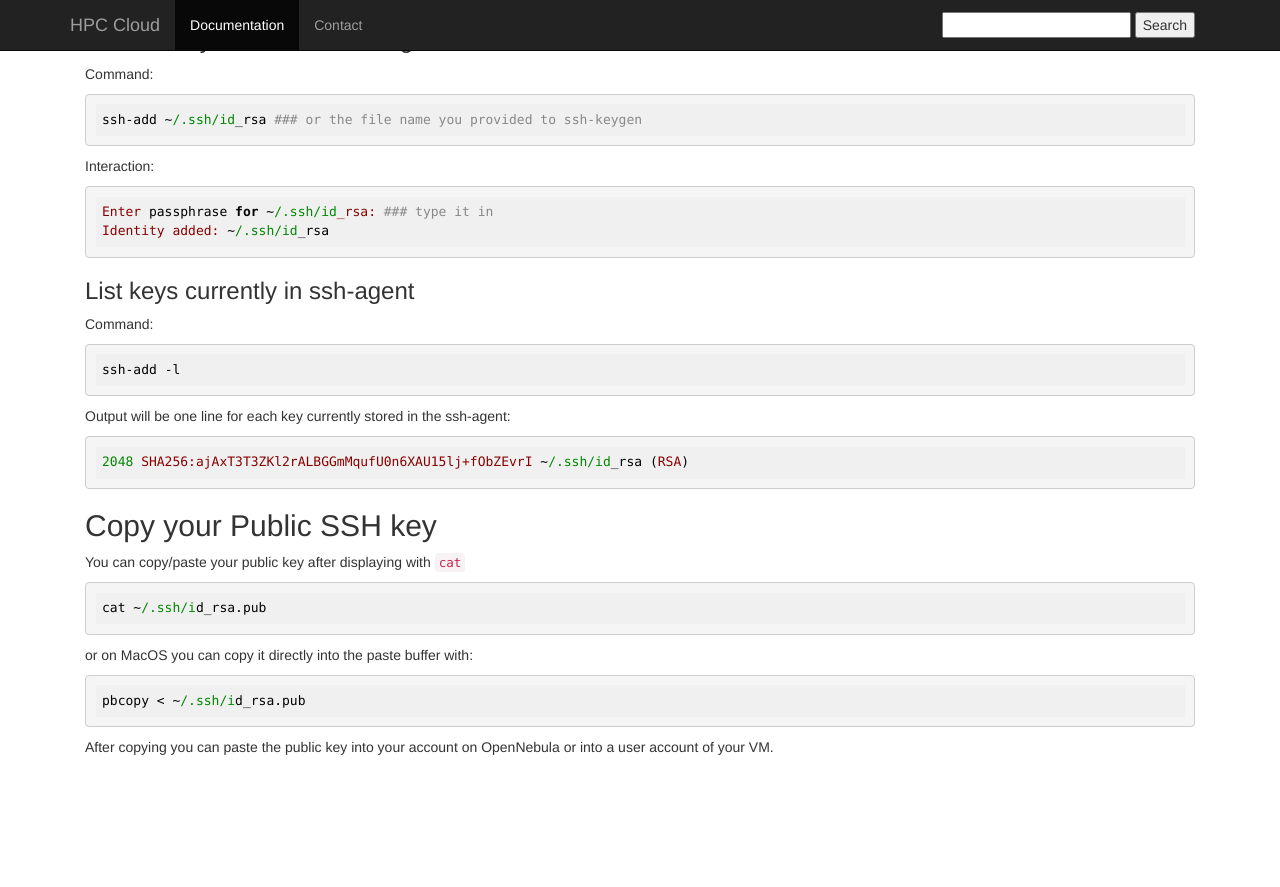
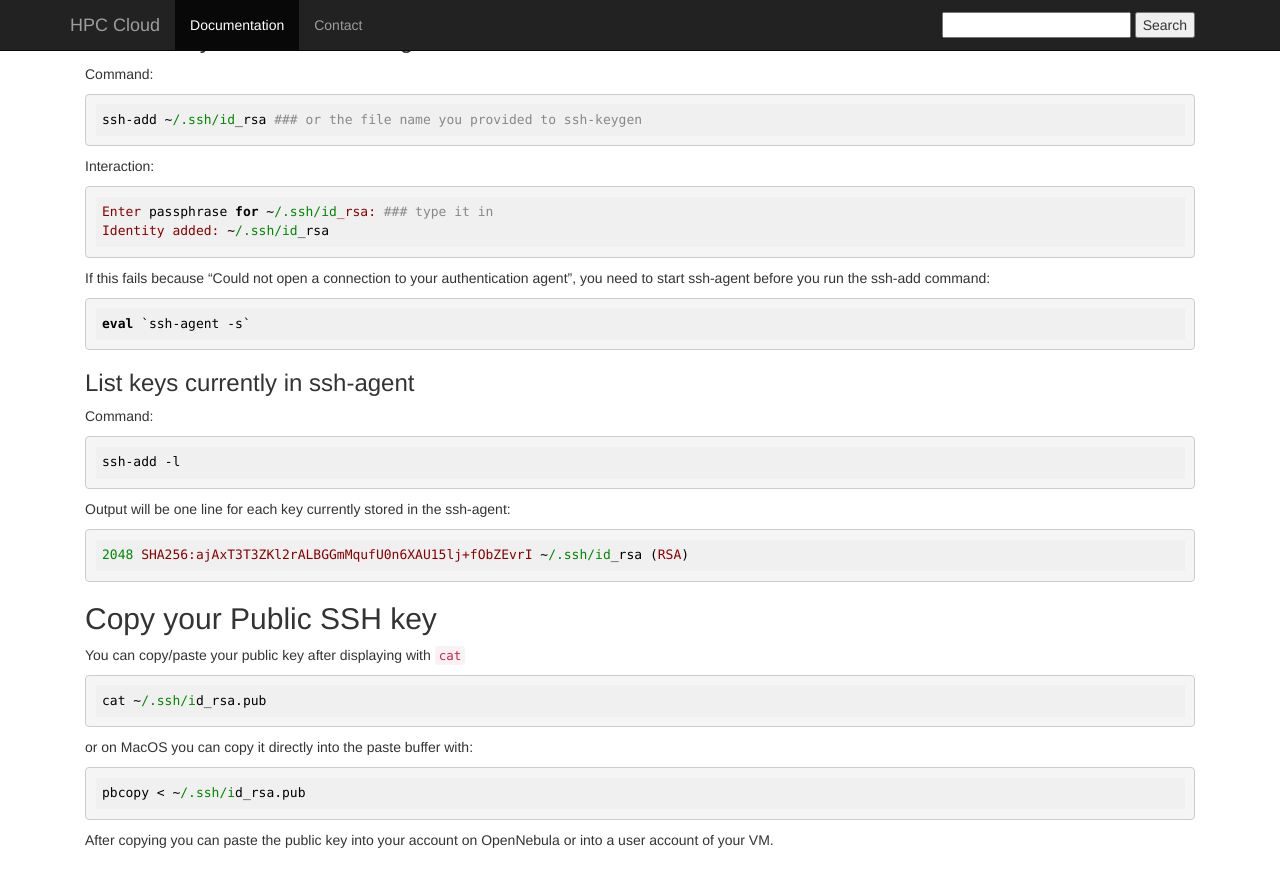
Before and after one commit to sara-nl/clouddocs, a Jekyll site: the page built from SSHkey.markdown, in a window 1280 px wide and 900 px high, scrolled down 2003 px. Shown: the top 887 px of the window. Built offline with Jekyll 4.4.1, drawn with Linux system fonts in a browser that asks for light colours; nearby versions of some CDN libraries; before the commit the page ends 2810 px from its top, so only the background shows below that.

Commit message:
Update SSHkey.markdown

````diff
--- a/SSHkey.markdown
+++ b/SSHkey.markdown
@@ -117,6 +117,12 @@ Enter passphrase for ~/.ssh/id_rsa: ### type it in
 Identity added: ~/.ssh/id_rsa
 ```
 
+If this fails because "Could not open a connection to your authentication agent", you need to start ssh-agent before you run the ssh-add command:
+
+```bash
+eval `ssh-agent -s`
+```
+
 ### List keys currently in ssh-agent
 
 Command:
````
